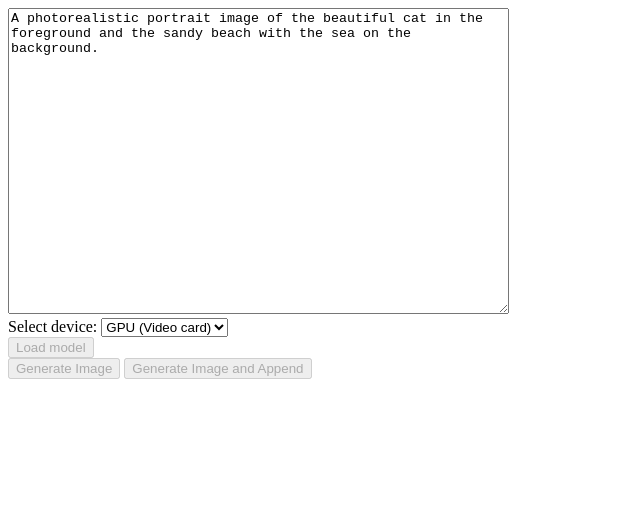
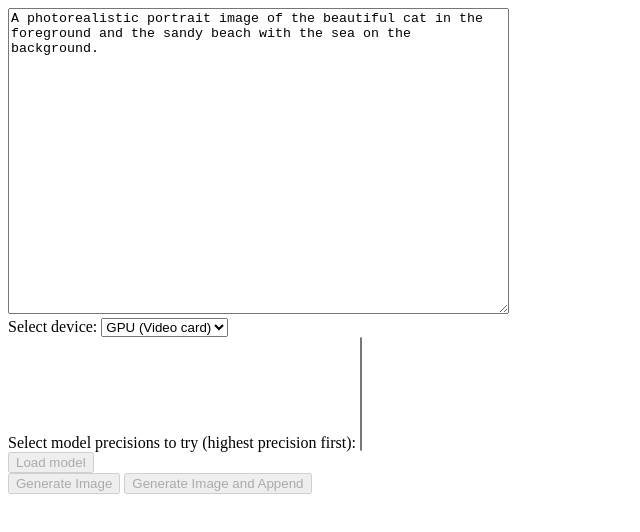
Before and after one commit to zlelik/webapps, a plain HTML site: page janus-llm.html in a window 1280 px wide. Shown: the whole page, without its empty margins (0-640 px from the left). Drawn offline with Linux system fonts and the light colour scheme.

Commit message:
Precision selection has been added.

```diff
--- a/janus-llm.html
+++ b/janus-llm.html
@@ -14,6 +14,11 @@
 <select id="device_select">
   <option value="webgpu" selected>GPU (Video card)</option>
   <option value="wasm">CPU</option>
+</select>
+<br/>
+
+<label for="precision_select">Select model precisions to try (highest precision first):</label>
+<select id="precision_select" multiple size="7">
 </select>
 <br/>
 <button id="load_model_btn" onClick="loadModel()" disabled>Load model</button>
```
